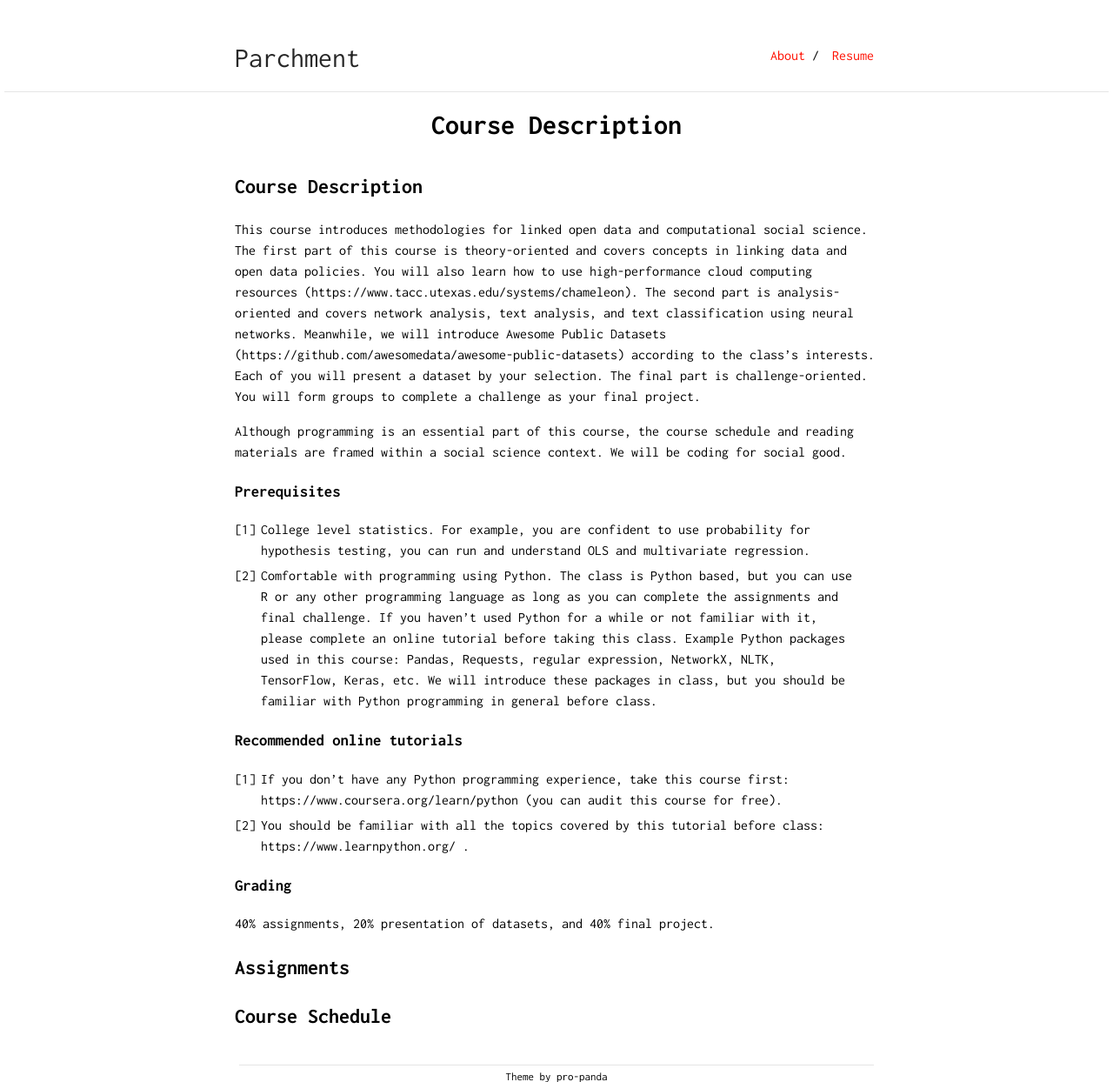
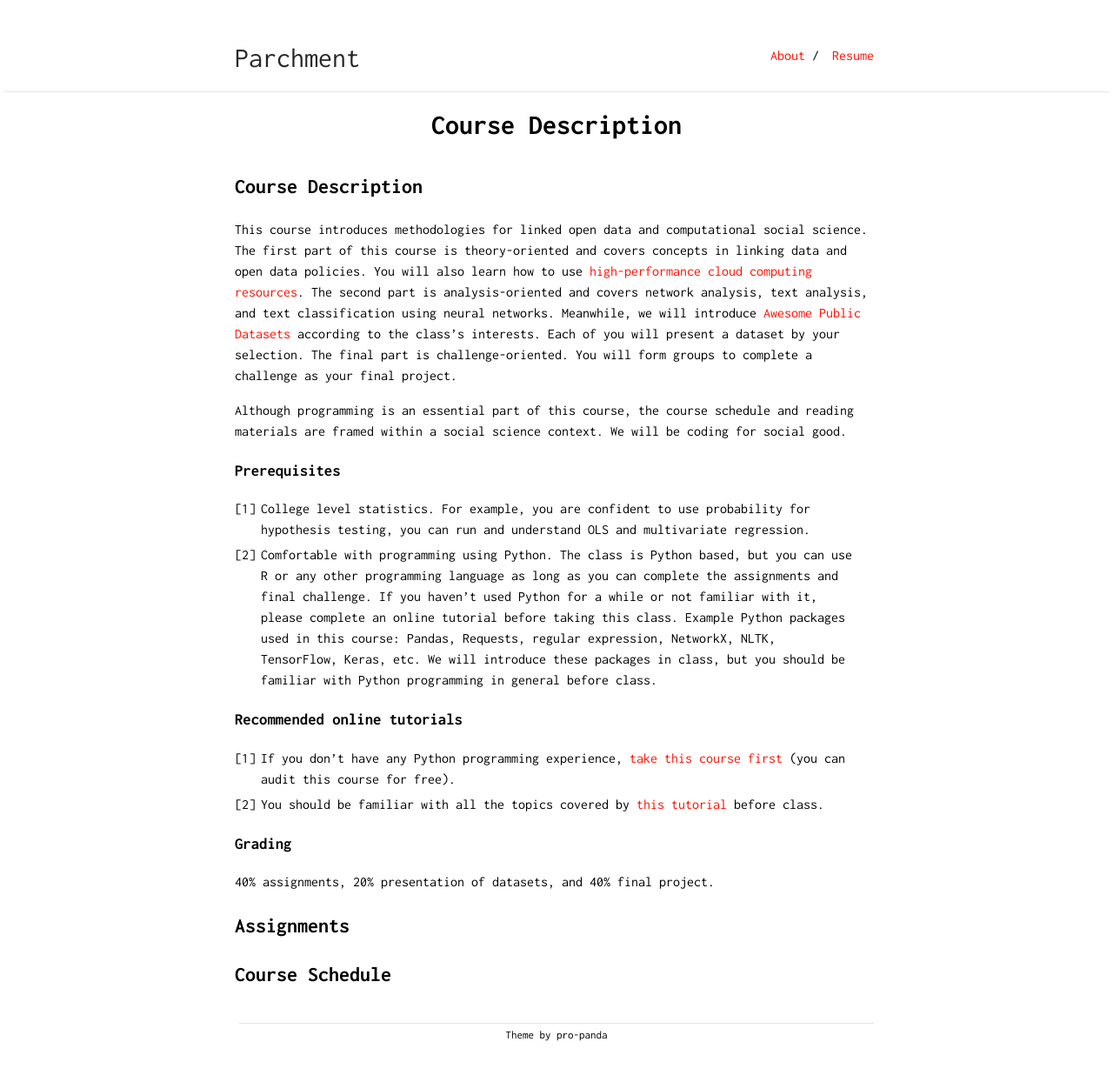
Before and after one commit to Xinjian-Paul-Li/open_data, a Jekyll site: the page built from docs/index.md, in a window 1280 px wide. Shown: the whole page at 87% size. Built offline with Jekyll 4.4.1, drawn with Linux system fonts in a browser that asks for light colours; our own code applies the rules of GitHub Pages for plain Markdown files; after the commit the page ends 1196 px from its top, so only the background shows below that.

Commit message:
update theme

```diff
--- a/docs/index.md
+++ b/docs/index.md
@@ -1,6 +1,6 @@
 ## Course Description
 
-This course introduces methodologies for linked open data and computational social science. The first part of this course is theory-oriented and covers concepts in linking data and open data policies. You will also learn how to use high-performance cloud computing resources (https://www.tacc.utexas.edu/systems/chameleon). The second part is analysis-oriented and covers network analysis, text analysis, and text classification using neural networks. Meanwhile, we will introduce Awesome Public Datasets (https://github.com/awesomedata/awesome-public-datasets) according to the class’s interests. Each of you will present a dataset by your selection. The final part is challenge-oriented. You will form groups to complete a challenge as your final project.
+This course introduces methodologies for linked open data and computational social science. The first part of this course is theory-oriented and covers concepts in linking data and open data policies. You will also learn how to use [high-performance cloud computing resources](https://www.tacc.utexas.edu/systems/chameleon). The second part is analysis-oriented and covers network analysis, text analysis, and text classification using neural networks. Meanwhile, we will introduce [Awesome Public Datasets](https://github.com/awesomedata/awesome-public-datasets) according to the class’s interests. Each of you will present a dataset by your selection. The final part is challenge-oriented. You will form groups to complete a challenge as your final project.
 
 Although programming is an essential part of this course, the course schedule and reading materials are framed within a social science context. We will be coding for social good.
 
@@ -11,8 +11,8 @@ Although programming is an essential part of this course, the course schedule an
 
 ### Recommended online tutorials
 
-1. If you don't have any Python programming experience, take this course first: https://www.coursera.org/learn/python (you can audit this course for free).
-2. You should be familiar with all the topics covered by this tutorial before class: https://www.learnpython.org/ .
+1. If you don't have any Python programming experience, [take this course first](https://www.coursera.org/learn/python) (you can audit this course for free).
+2. You should be familiar with all the topics covered by [this tutorial](https://www.learnpython.org/) before class.
 
 ### Grading
 40% assignments, 20% presentation of datasets, and 40% final project.
```
